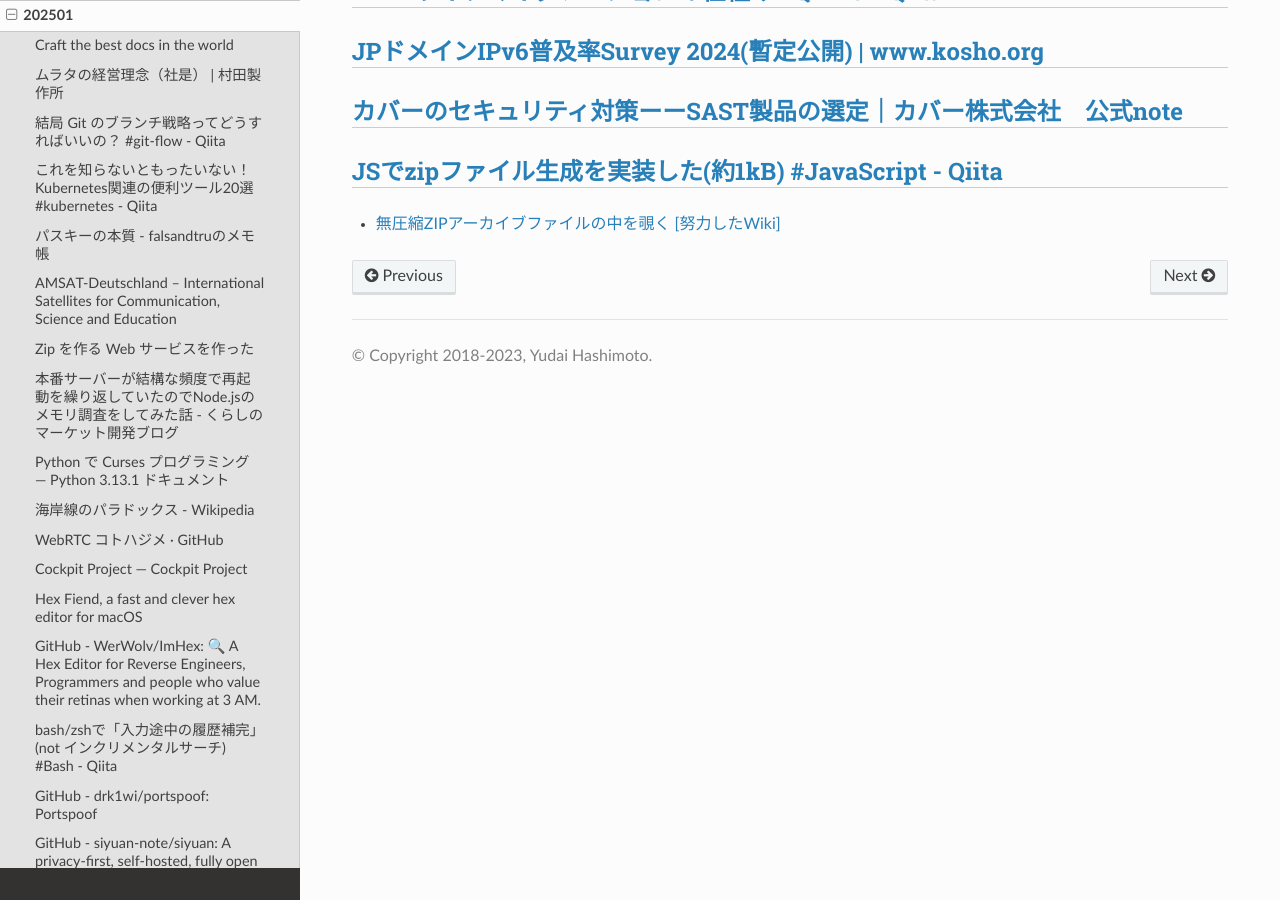
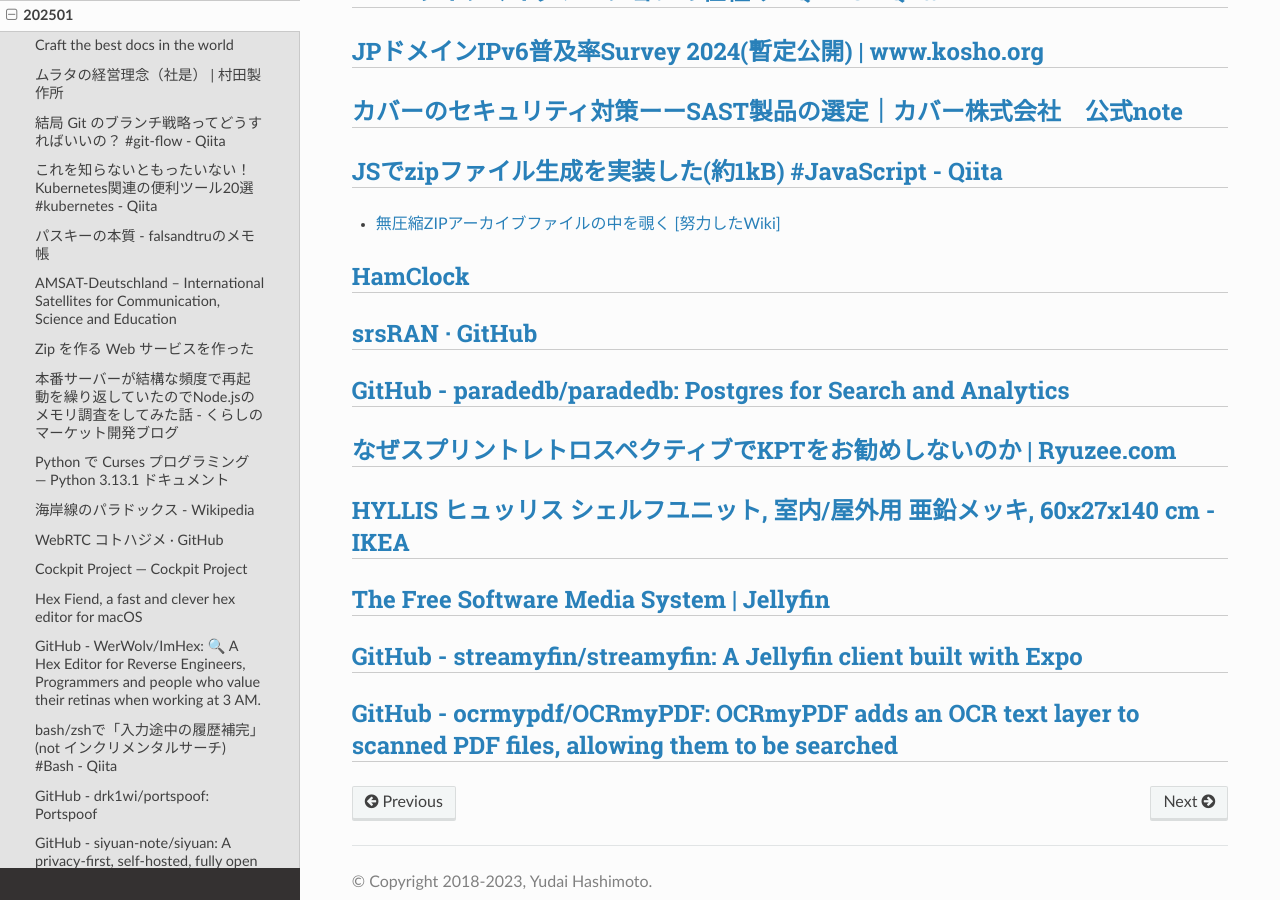
Before and after one commit to jp7fkf/JP7FKF-Warehouse, a Sphinx documentation site: the page built from source/dialy/202501.md, in a window 1280 px wide and 900 px high, scrolled down 3671 px. Built offline with Sphinx 7.4.7 and the Read the Docs theme 3.1.0, drawn with Linux system fonts in a browser that asks for light colours.

Commit message:
2025-01-13 13:14:15 JST

```diff
--- a/source/dialy/202501.md
+++ b/source/dialy/202501.md
@@ -104,3 +104,19 @@
 
 ## [JSでzipファイル生成を実装した(約1kB) #JavaScript - Qiita](https://qiita.com/McbeEringi/items/5acc1f940ff7504f7e16)
 - [無圧縮ZIPアーカイブファイルの中を覗く [努力したWiki]](https://wiki.hgotoh.jp/documents/other/other-017)
+
+## [HamClock](https://www.clearskyinstitute.com/ham/HamClock/)
+
+## [srsRAN · GitHub](https://github.com/srsran)
+
+## [GitHub - paradedb/paradedb: Postgres for Search and Analytics](https://github.com/paradedb/paradedb)
+
+## [なぜスプリントレトロスペクティブでKPTをお勧めしないのか | Ryuzee.com](https://www.ryuzee.com/contents/blog/14597)
+
+## [HYLLIS ヒュッリス シェルフユニット, 室内/屋外用 亜鉛メッキ, 60x27x140 cm - IKEA](https://www.ikea.com/jp/ja/p/hyllis-shelving-unit-in-outdoor-80278579/)
+
+## [The Free Software Media System | Jellyfin](https://jellyfin.org/)
+
+## [GitHub - streamyfin/streamyfin: A Jellyfin client built with Expo](https://github.com/streamyfin/streamyfin)
+
+## [GitHub - ocrmypdf/OCRmyPDF: OCRmyPDF adds an OCR text layer to scanned PDF files, allowing them to be searched](https://github.com/ocrmypdf/OCRmyPDF)
```
Also changed, not shown: source/hobbies/places.md (+0 -2 lines).
